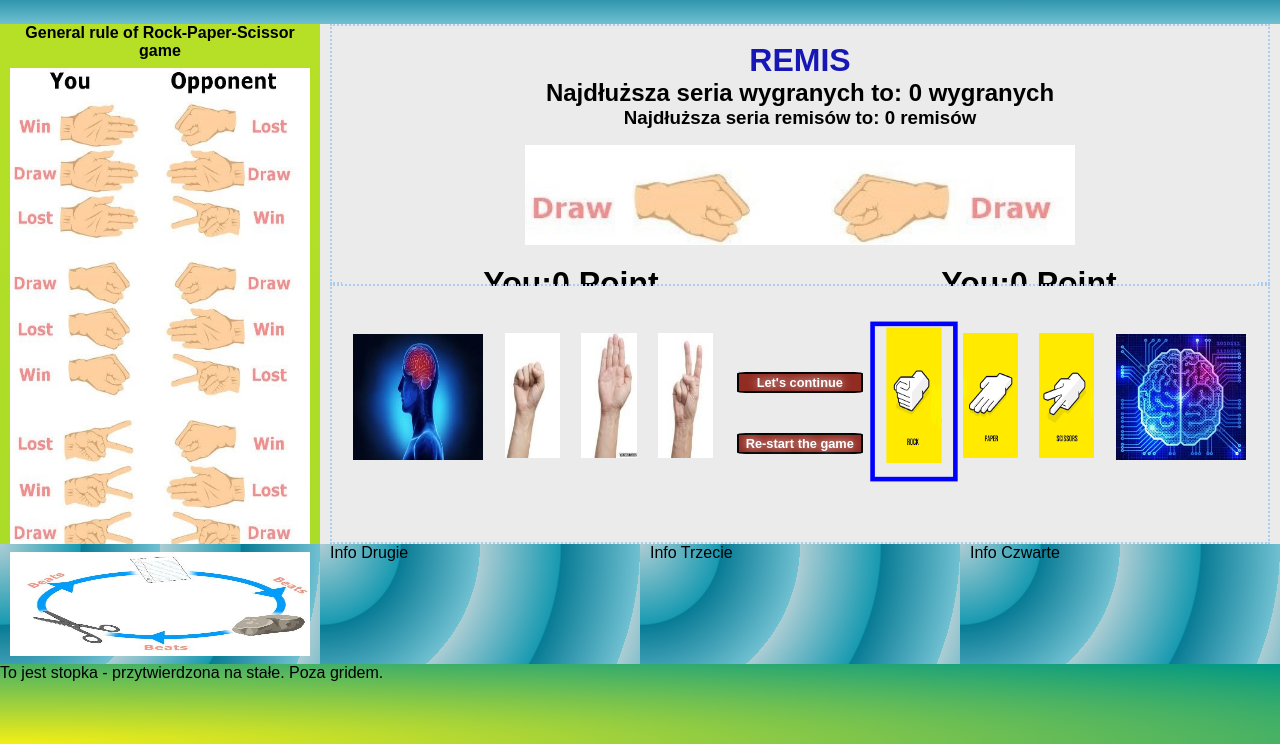
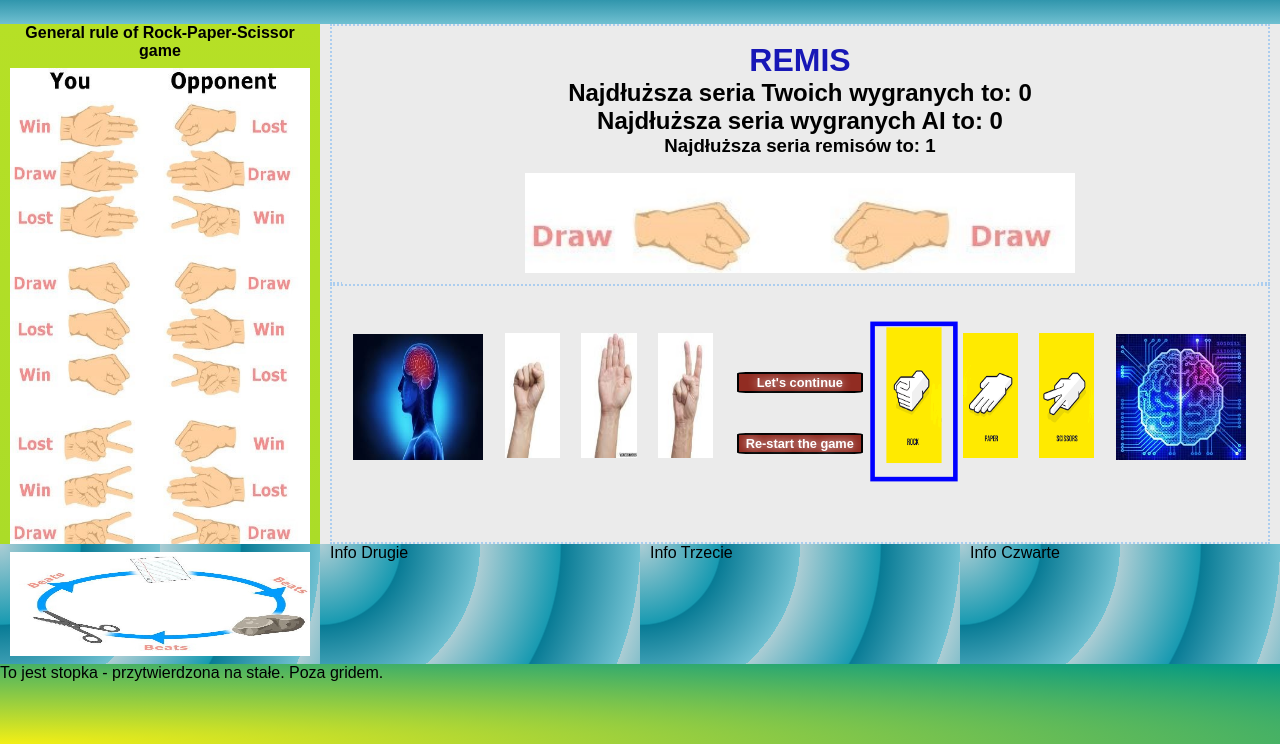
Before and after one commit to Ksz-K/rock-scissors-paper, a website: page index.html in a window 1280 px wide. Both pictures are taken after a click on the picture 532 px from the left and 451 px from the top of the page. Shown: the part 56-800 px from the top of the page. Drawn offline with Linux system fonts and the light colour scheme.

Commit message:
dziala z licznikami win win deuce

```diff
--- a/index.html
+++ b/index.html
@@ -29,8 +29,9 @@
                     <div class="playboard col-12 height50">
                         <div class="col-12 board">
                             <h1 id="winnerInfo">Rozgrywka w toku</h1>
-                            <h2 id="winSeries">Najdłuższa seria wygranych to: 0 wygranych</h1>
-                                <h3 id="deuceSeries">Najdłuższa seria remisów to: 0 remisów</h1>
+                            <h2 id="manWonSeries">Najdłuższa seria Twoich wygranych to: 0 wygranych</h1>
+                                <h2 id="iaWonSeries">Najdłuższa seria wygranych AI to: 0 wygranych</h1>
+                                    <h3 id="deuceSeries">Najdłuższa seria remisów to: 0 remisów</h1>
                         </div>
                         <div class="col-12 board">
                             <img id="resultPicture" src="images/sp.jpg" alt="IA brain">
--- a/js/script.js
+++ b/js/script.js
@@ -3,9 +3,15 @@
     var drawn;
     var drawnID = "";
     var sequanceOfDrawn = [1];
+    var sequanceOfResult = [];
     var manPoints = 0;
     var iaPoints = 0;
+    var manWon = 0;
+    var iaWon = 0;
     var deuce = 0;
+    var manWonSeries = 0;
+    var iaWonSeries = 0;
+    var deuceSeries = 0;
 
     function resolveAfter1Seconds(x) {
         return new Promise(resolve => {
@@ -29,10 +35,6 @@
         } else {
             drawnID = "s_ia";
         };
-        console.log('draw ' + draw);
-        console.log(drawn);
-        console.log(sequanceOfDrawn.length);
-
 
         if (document.querySelector(`#${drawnID}`).classList.contains('hover_simulation')) {
             document.getElementById(drawnID).classList.remove('hover_simulation')
@@ -61,21 +63,21 @@
                 markChoices();
                 document.getElementById('winnerInfo').innerHTML = "REMIS";
                 document.getElementById('resultPicture').src = "images/rr.jpg";
-                deuce = 1;
+                sequanceOfResult.push('deuce');
                 break;
 
             case manChoice == 2 && drawn == 2:
                 markChoices();
                 document.getElementById('winnerInfo').innerHTML = "REMIS";
                 document.getElementById('resultPicture').src = "images/pp.jpg";
-                deuce = 1;
+                sequanceOfResult.push('deuce');
                 break;
 
             case manChoice == 3 && drawn == 3:
                 markChoices();
                 document.getElementById('winnerInfo').innerHTML = "REMIS";
                 document.getElementById('resultPicture').src = "images/ss.jpg";
-                deuce = 1;
+                sequanceOfResult.push('deuce');
                 break;
 
             case manChoice == 1 && drawn == 2:
@@ -83,6 +85,7 @@
                 document.getElementById('winnerInfo').innerHTML = "Computer WON !!!";
                 document.getElementById('resultPicture').src = "images/rp.jpg";
                 iaPoints++
+                sequanceOfResult.push('ia');
                 break;
 
             case manChoice == 1 && drawn == 3:
@@ -90,6 +93,7 @@
                 document.getElementById('winnerInfo').innerHTML = "You WON !!!";
                 document.getElementById('resultPicture').src = "images/rs.jpg";
                 manPoints++
+                sequanceOfResult.push('man');
                 break;
 
             case manChoice == 2 && drawn == 1:
@@ -97,6 +101,7 @@
                 document.getElementById('winnerInfo').innerHTML = "You WON !!!";
                 document.getElementById('resultPicture').src = "images/pr.jpg";
                 manPoints++
+                sequanceOfResult.push('man');
                 break;
 
             case manChoice == 2 && drawn == 3:
@@ -104,6 +109,7 @@
                 document.getElementById('winnerInfo').innerHTML = "Computer WON !!!";
                 document.getElementById('resultPicture').src = "images/ps.jpg";
                 iaPoints++
+                sequanceOfResult.push('ia');
                 break;
 
             case manChoice == 3 && drawn == 1:
@@ -111,6 +117,7 @@
                 document.getElementById('winnerInfo').innerHTML = "Computer WON !!!";
                 document.getElementById('resultPicture').src = "images/sr.jpg";
                 iaPoints++
+                sequanceOfResult.push('ia');
                 break;
 
             case manChoice == 3 && drawn == 2:
@@ -118,16 +125,54 @@
                 document.getElementById('winnerInfo').innerHTML = "You WON !!!";
                 document.getElementById('resultPicture').src = "images/sp.jpg";
                 manPoints++
+                sequanceOfResult.push('man');
                 break;
         }
 
-        var pointPoints;
-        if (iaPoints > 1 || manPoints > 1) {
-            pointPoints = 'Points';
-        } else { pointPoints = 'Point' };
+        var manPointPoints;
+        if (manPoints > 1) {
+            manPointPoints = 'Points';
+        } else { manPointPoints = 'Point' };
 
-        document.getElementById('manScore').innerHTML = `You:${manPoints} ${pointPoints}`;
-        document.getElementById('iaScore').innerHTML = `You:${iaPoints} ${pointPoints}`;
+        var iaPointPoints;
+        if (iaPoints > 1) {
+            iaPointPoints = 'Points';
+        } else { iaPointPoints = 'Point' };
+
+
+        for (let i = 0; i <= sequanceOfResult.length; i++) {
+            if (i < sequanceOfResult.length) {
+
+                if (sequanceOfResult[i] == 'man') {
+                    manWon++;
+                    if (manWon > manWonSeries) { manWonSeries = manWon; }
+                } else { manWon = 0; }
+
+                if (sequanceOfResult[i] == 'ia') {
+                    iaWon++;
+                    if (iaWon > iaWonSeries) { iaWonSeries = iaWon; }
+                } else { iaWon = 0; }
+
+                if (sequanceOfResult[i] == 'deuce') {
+                    deuce++;
+                    if (deuce > deuceSeries) { deuceSeries = deuce; }
+                } else { deuce = 0; }
+            } else {
+                manWon = 0;
+                iaWon = 0;
+                deuce = 0;
+            }
+        };
+
+        document.getElementById('manWonSeries').innerHTML = `Najdłuższa seria Twoich wygranych to: ${manWonSeries}`;
+        document.getElementById('iaWonSeries').innerHTML = `Najdłuższa seria wygranych AI to: ${iaWonSeries}`;
+        document.getElementById('deuceSeries').innerHTML = `Najdłuższa seria remisów to: ${deuceSeries}`;
+
+        document.getElementById('manScore').innerHTML = `You:${manPoints} ${manPointPoints}`;
+        document.getElementById('iaScore').innerHTML = `Computer:${iaPoints} ${iaPointPoints}`;
+
+        console.log(sequanceOfResult.length);
+        console.log(sequanceOfResult);
     }
 
     document.getElementById('r_man').addEventListener('click', function () {
```
